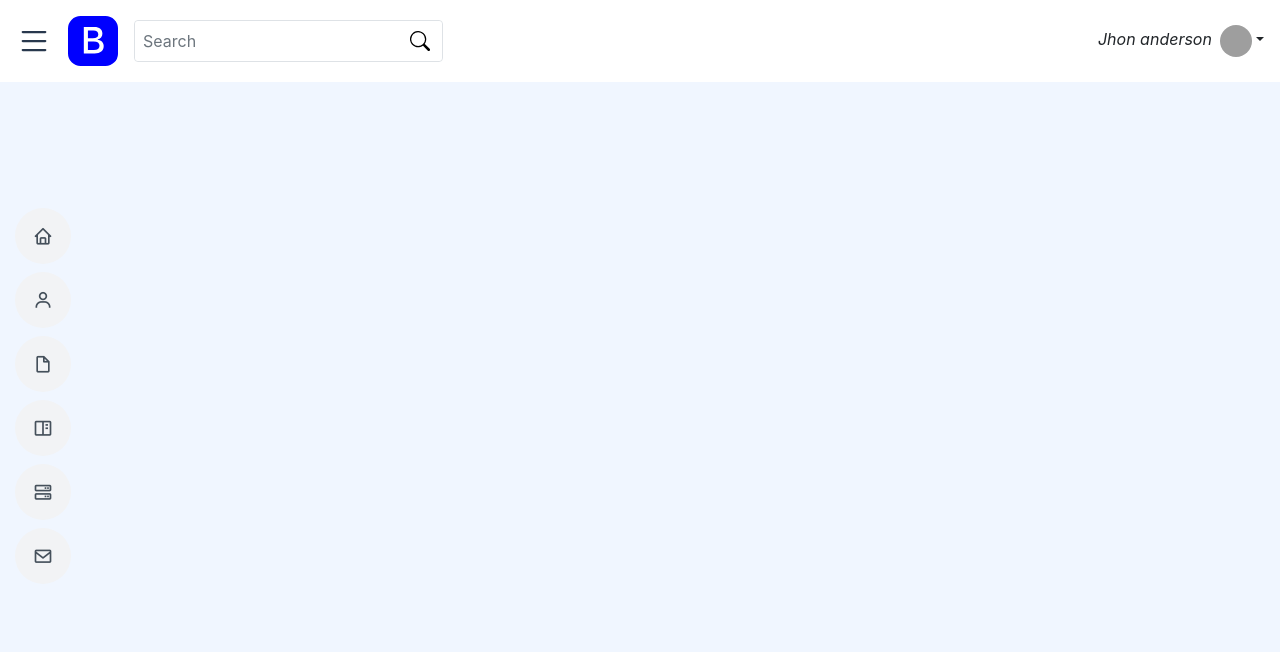
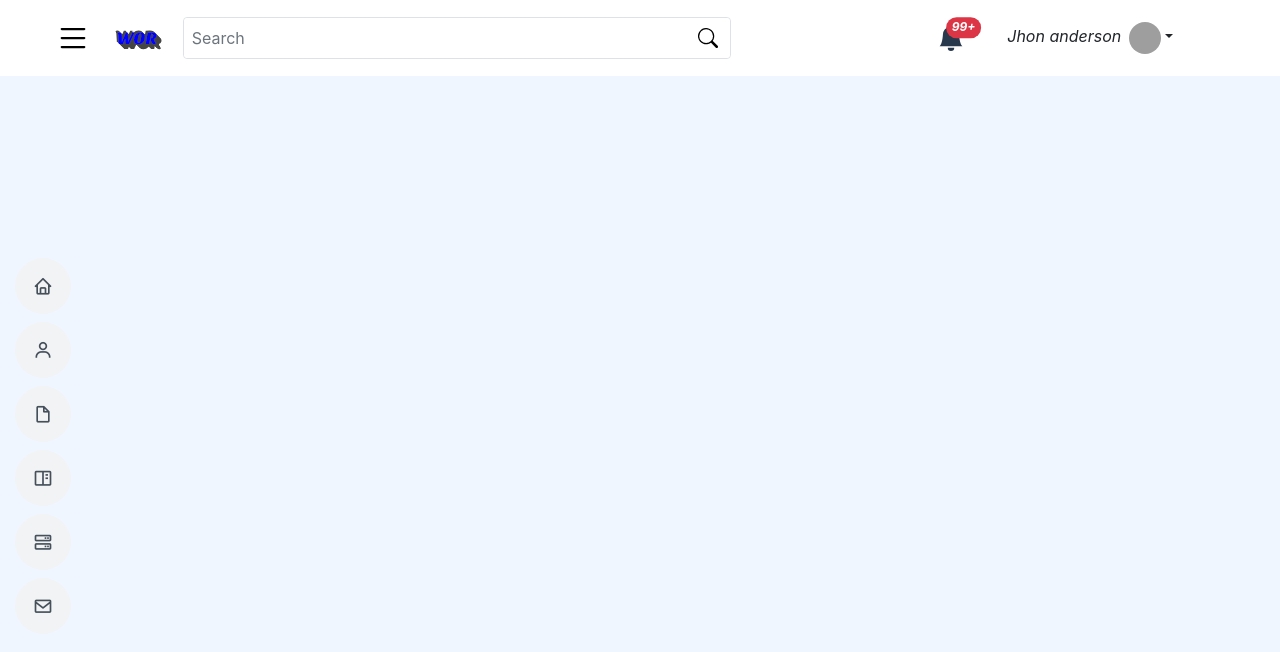
Before and after one commit to Jhon2410/proyecto-final---programacion-web, a React (Create React App) app: page / in a window 1280 px wide. Shown: the top 652 px of the page. Built offline with nearby package versions, Linux system fonts and the light colour scheme; grey boxes are pictures that could not be loaded.

Commit message:
notificacion header

```diff
--- a/public/assets/css/style.css
+++ b/public/assets/css/style.css
@@ -113,7 +113,7 @@ h1, h2, h3, h4, h5, h6 {
 --------------------------------------------------------------*/
 #header {
   position: fixed;
-  top: 0;
+  top: 100px;
   left: 0;
   bottom: 0;
   z-index: 100;
--- a/src/componentes/Header.jsx
+++ b/src/componentes/Header.jsx
@@ -1,9 +1,9 @@
 export default function Header() {
   return (
-    <div className="  mb-3 py-3 bg-white ">
+    <div className="  mb-3 py-2 bg-white ">
       <div className=" d-flex flex-wrap align-items-center justify-content-center justify-content-lg-start">
         <div
-          className="mx-3"
+          className="px-3 col-1 text-end"
           data-bs-toggle="offcanvas"
           data-bs-target="#menu-opciones"
           aria-controls="menu-opciones"
@@ -12,7 +12,7 @@ export default function Header() {
             xmlns="http://www.w3.org/2000/svg"
             width="36"
             height="36"
-            fill="currentColor"
+            fill="black"
             className="bi bi-list"
             viewBox="0 0 16 16"
           >
@@ -23,24 +23,14 @@ export default function Header() {
           </svg>
         </div>
 
-        <div className="d-flex align-items-center mb-2 mb-lg-0 text-dark text-decoration-none">
+        <div className="d-flex align-items-center col-6 mb-2 mb-lg-0 text-dark text-decoration-none">
           <a href="./">
-            <svg
-              xmlns="http://www.w3.org/2000/svg"
-              width="50"
-              height="50"
-              fill="blue"
-              className="bi bi-bootstrap-fill"
-              viewBox="0 0 16 16"
-            >
-              <path d="M6.375 7.125V4.658h1.78c.973 0 1.542.457 1.542 1.237 0 .802-.604 1.23-1.764 1.23H6.375zm0 3.762h1.898c1.184 0 1.81-.48 1.81-1.377 0-.885-.65-1.348-1.886-1.348H6.375v2.725z" />
-              <path d="M4.002 0a4 4 0 0 0-4 4v8a4 4 0 0 0 4 4h8a4 4 0 0 0 4-4V4a4 4 0 0 0-4-4h-8zm1.06 12V3.545h3.399c1.587 0 2.543.809 2.543 2.11 0 .884-.65 1.675-1.483 1.816v.1c1.143.117 1.904.931 1.904 2.033 0 1.488-1.084 2.396-2.888 2.396H5.062z" />
-            </svg>
+            <img src="WOR.svg" width="60" alt="logo" />
           </a>
           <div className="input-group mx-3 rounded border">
             <input
               type="search"
-              className="se rounded p-2 form-control"
+              className="se rounded p-2 form-control w-50 mw-50"
               placeholder="Search"
               aria-label="Search"
               aria-describedby="search-addon"
@@ -63,19 +53,25 @@ export default function Header() {
           </div>
         </div>
 
-        <ul className="nav col-12 col-lg-auto me-lg-auto mb-2 justify-content-center mb-md-0">
-          <li>
-            <a href="./" className="nav-link px-2 link-secondary d-none">
-              Overview
-            </a>
-          </li>
-        </ul>
+        <div className="dropdown text-end ml-3  col-4 mr-2 ">
+            <i>
+            <svg
+              xmlns="http://www.w3.org/2000/svg"
+              width="26"
+              height="26"
+              fill="currentColor"
+              class="bi bi-bell-fill"
+              viewBox="0 0 16 16"
+            >
+              <path d="M8 16a2 2 0 0 0 2-2H6a2 2 0 0 0 2 2zm.995-14.901a1 1 0 1 0-1.99 0A5.002 5.002 0 0 0 3 6c0 1.098-.5 6-2 7h14c-1.5-1-2-5.902-2-7 0-2.42-1.72-4.44-4.005-4.901z" />
+            </svg>
+            <span class="  translate-middle badge rounded-pill bg-danger">
+              99+
+            </span>
+            </i>
 
-        <form className="col-12 col-lg-auto mb-3 mb-lg-0 me-lg-3"></form>
-
-        <div className="dropdown text-end mx-3">
           <i
-            className="d-block link-dark text-decoration-none dropdown-toggle"
+            className=" link-dark text-decoration-none dropdown-toggle"
             id="dropdownUser1"
             data-bs-toggle="dropdown"
             aria-expanded="false"
@@ -125,6 +121,7 @@ export default function Header() {
             </li>
           </ul>
         </div>
+
         <div
           className="offcanvas offcanvas-end"
           tabIndex="-1"
@@ -142,13 +139,14 @@ export default function Header() {
           </div>
           <div className="offcanvas-body">...</div>
         </div>
+
         <div
-          className="offcanvas offcanvas-start w-25"
+          className="offcanvas offcanvas-start w-25 "
           tabIndex="-1"
           id="menu-opciones"
           aria-labelledby="offcanvasRightLabel"
-          data-bs-scroll="true"
-          data-bs-backdrop="false"
+          data-bs-scroll="false"
+          data-bs-backdrop="true"
         >
           <div className="offcanvas-header">
             {/*}
```
Also changed, not shown: public/TeAm.gif (added), public/WOR.svg (added).
